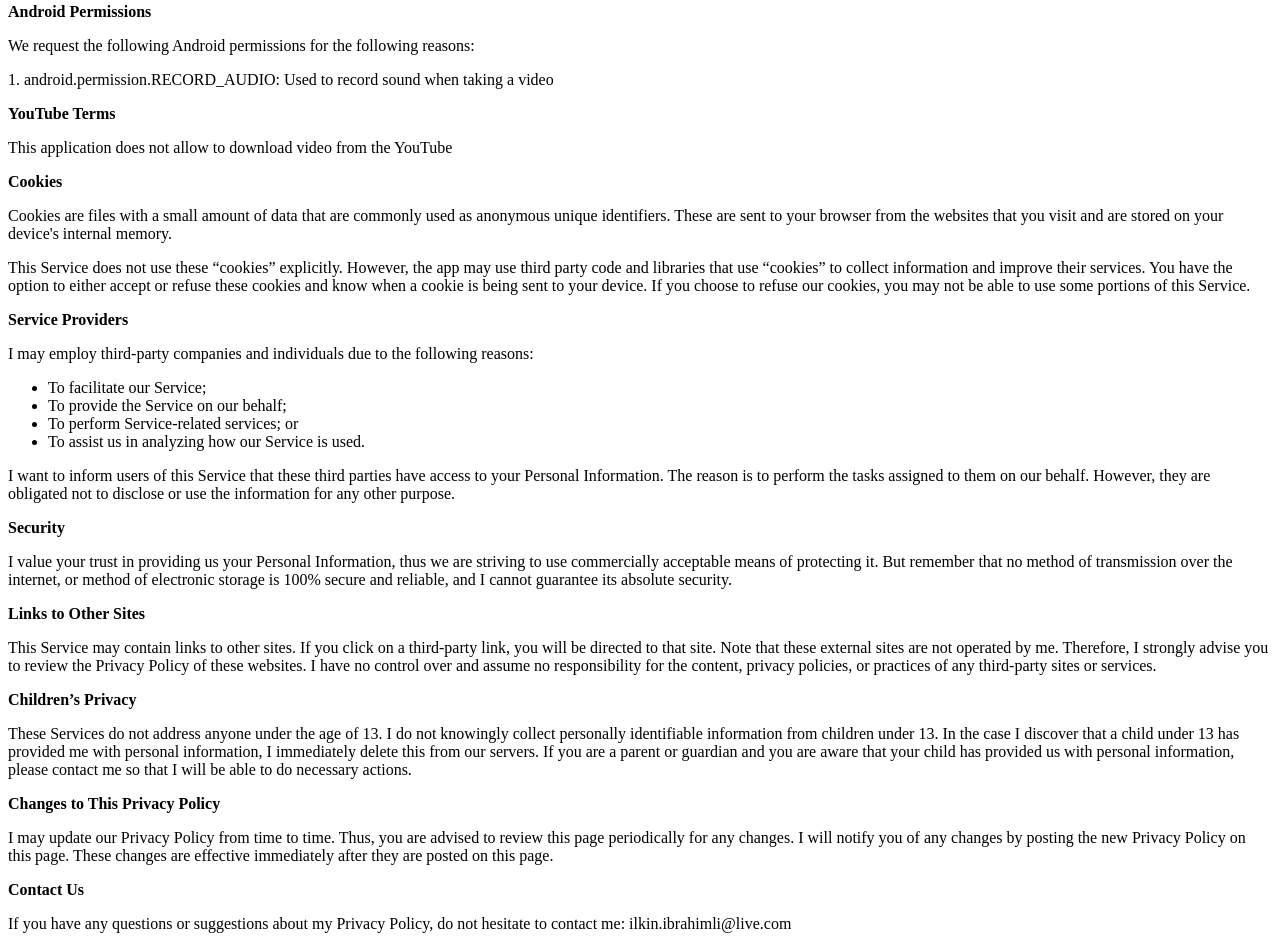
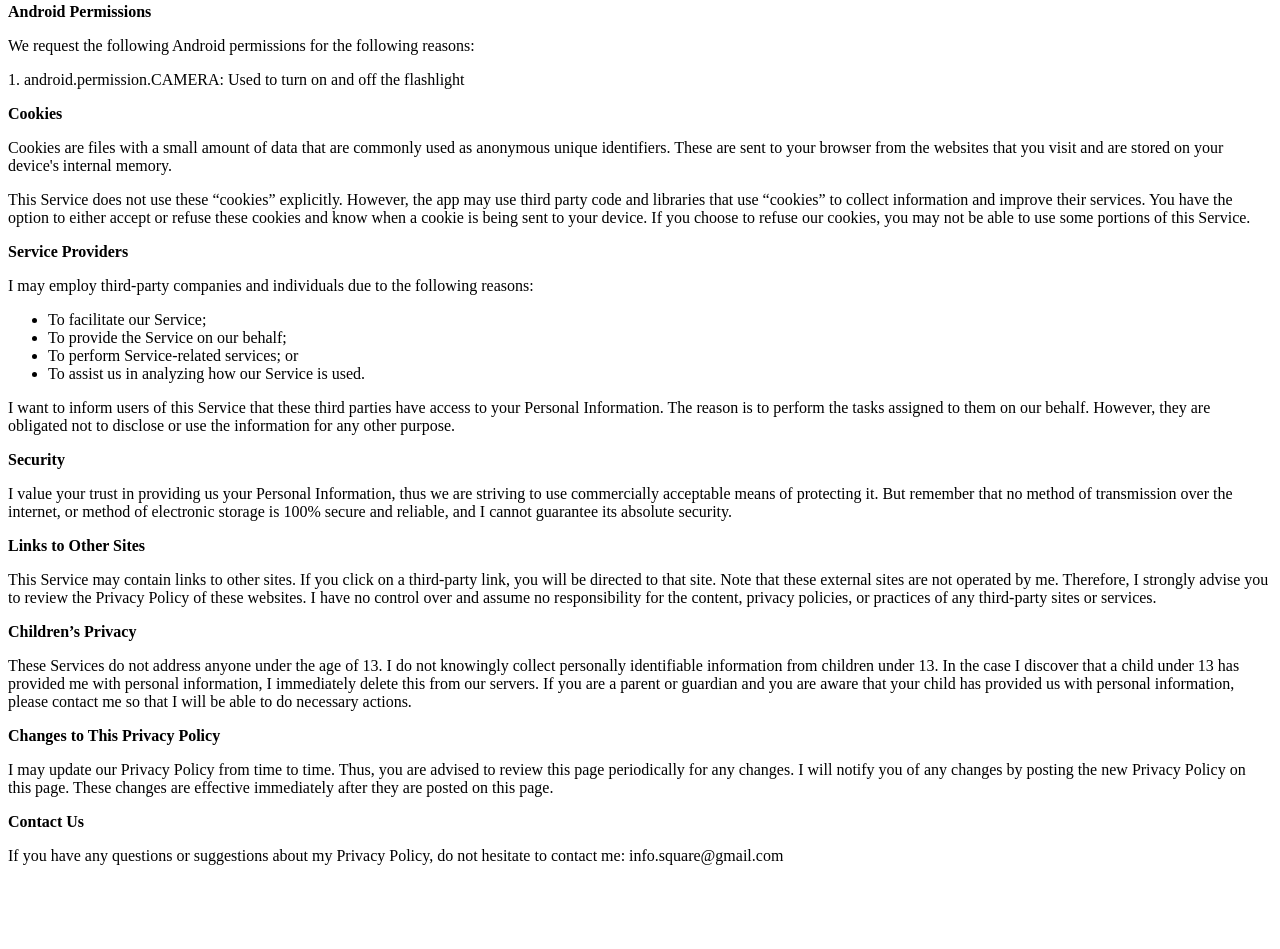
Before and after one commit to ibrahimlee/ultraflashlight, a plain HTML site: page index.html in a window 1280 px wide. Shown: the part 516-1465 px from the top of the page. After the commit the page ends 1397 px from the top, so only its background shows below. Drawn offline with Linux system fonts and the light colour scheme.

Commit message:
Update index.html

```diff
--- a/index.html
+++ b/index.html
@@ -1,4 +1,4 @@
-<html><head><meta http-equiv="Content-Type" content="text/html; charset=UTF-8">  <meta name="viewport" content="width=device-width"> </head> <body><h2>Privacy Policy</h2> <p>  built the video.videoeditor.videodownloaderapp as a Free app. This SERVICE is provided by  at no cost and is intended for use as is.
+<html><head><meta http-equiv="Content-Type" content="text/html; charset=UTF-8">  <meta name="viewport" content="width=device-width"> </head> <body><h2>Privacy Policy</h2> <p>  built the Ultra Flash Light as a Free app. This SERVICE is provided by  at no cost and is intended for use as is.
                   </p> <p>This page is used to inform website visitors regarding my policies with the collection, use, and
                     disclosure of Personal Information if anyone decided to use my Service.
                   </p> <p>If you choose to use my Service, then you agree to the collection and use of information in relation
@@ -16,10 +16,8 @@
                     the time and date of your use of the Service, and other statistics.
                   </p>
   <p><strong>Android Permissions</strong></p> <p> We request the following Android permissions for the following reasons:
-  <p>1. android.permission.RECORD_AUDIO: Used to record sound when taking a video</p>
+  <p>1. android.permission.CAMERA: Used to turn on and off the flashlight</p>
                   </p>
-				  <p><strong>YouTube Terms</strong></p>
-				  <p>This application does not allow to download video from the YouTube</p>
   <p><strong>Cookies</strong></p> <p>Cookies are files with a small amount of data that are commonly used as anonymous unique identifiers. These
                     are sent to your browser from the websites that you visit and are stored on your device's internal memory.
                   </p> <p>This Service does not use these “cookies” explicitly. However, the app may use third party code and libraries
@@ -48,5 +46,5 @@
                     the new Privacy Policy on this page. These changes are effective immediately after they are posted on
                     this page.
                   </p> <p><strong>Contact Us</strong></p> <p>If you have any questions or suggestions about my Privacy Policy, do not hesitate to contact
-                    me: ilkin.ibrahimli@live.com
+                    me: info.square@gmail.com
                   </p> </body></html>
```
